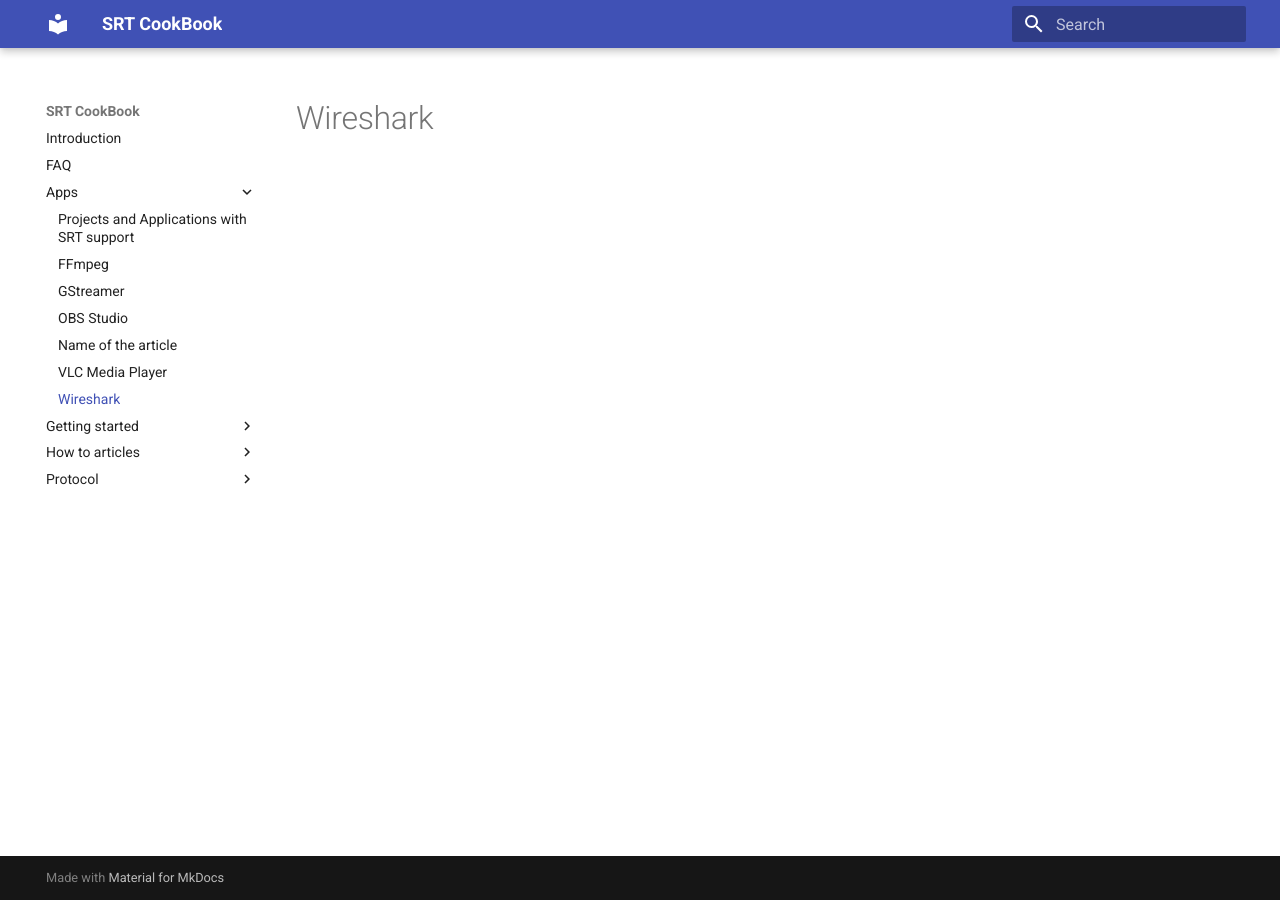
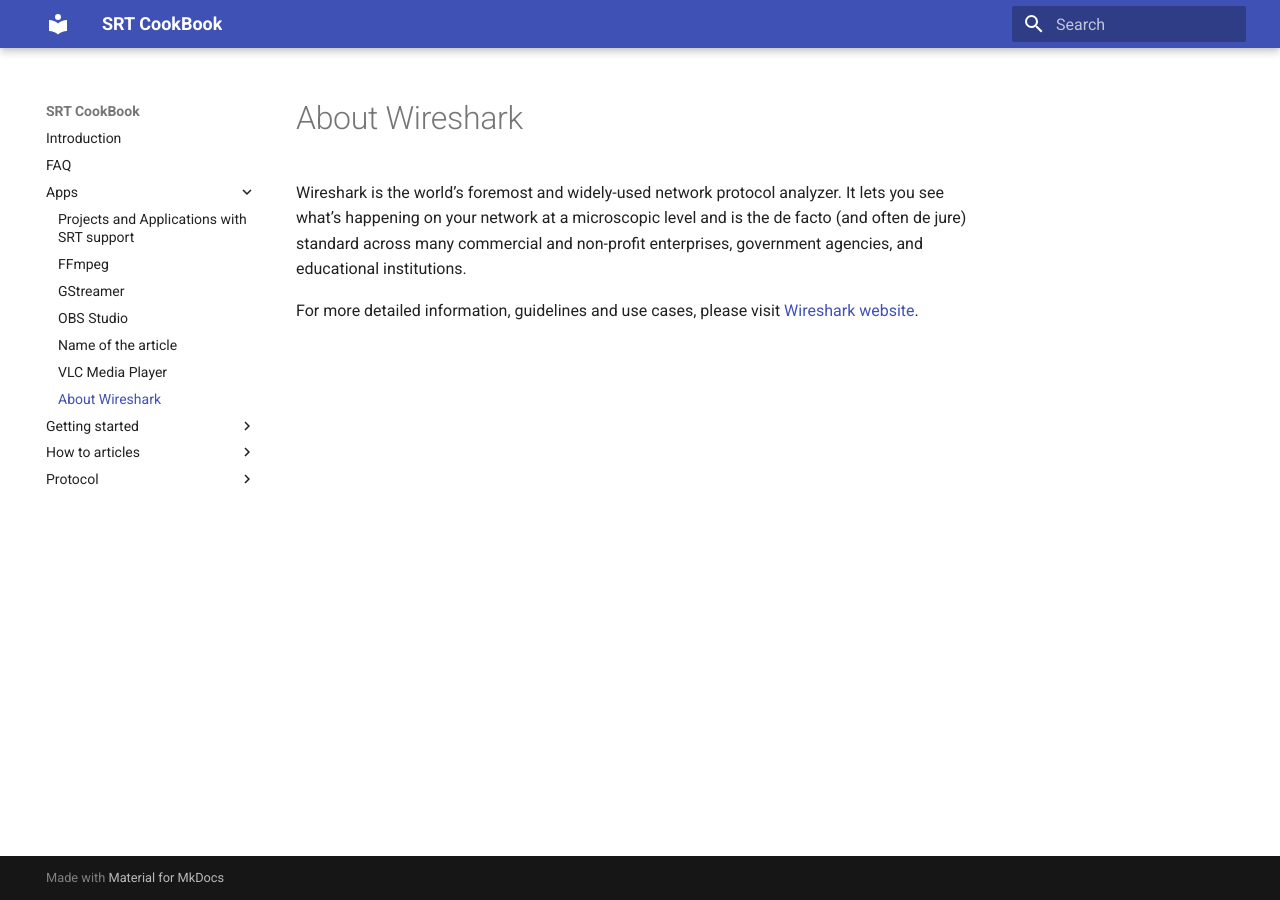
Before and after one commit to SRTLab/srt-cookbook, an MkDocs documentation site: the page built from docs/apps/wireshark.md, in a window 1280 px wide. Built offline with MkDocs 1.6.1 and Material for MkDocs 9.7.7, drawn with Linux system fonts in a browser that asks for light colours.

Commit message:
Added wireshark info

```diff
--- a/docs/apps/wireshark.md
+++ b/docs/apps/wireshark.md
@@ -1 +1,5 @@
-# Wireshark
+# About Wireshark
+
+Wireshark is the world’s foremost and widely-used network protocol analyzer. It lets you see what’s happening on your network at a microscopic level and is the de facto (and often de jure) standard across many commercial and non-profit enterprises, government agencies, and educational institutions.
+
+For more detailed information, guidelines and use cases, please visit [Wireshark website](https://www.wireshark.org/).
```
